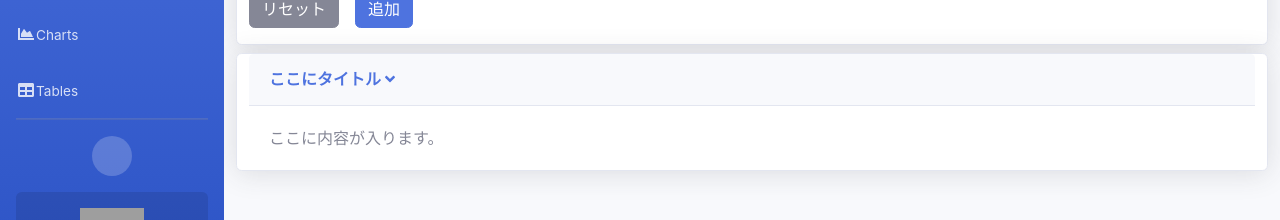
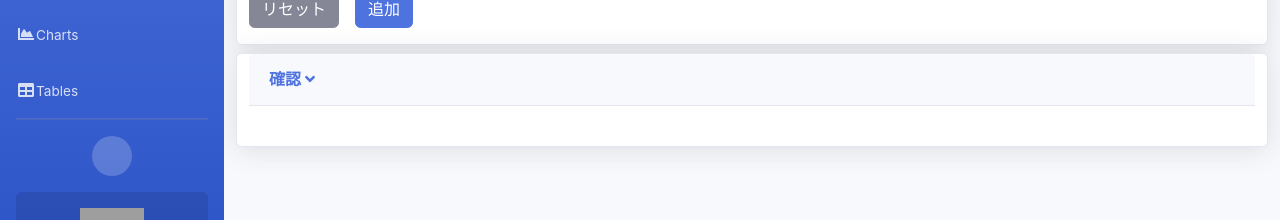
Before and after one commit to akimoto-willof/vue3-router-store-TodoList, a Vue app: page / in a window 1280 px wide. Shown: the part 657-877 px from the top of the page. Built offline with nearby package versions, Linux system fonts and the light colour scheme; grey boxes are pictures that could not be loaded.

Commit message:
todoフォームからstore経由で表示完了

```diff
--- a/src/components/CardList.vue
+++ b/src/components/CardList.vue
@@ -1,19 +1,22 @@
 <template>
+    <template v-for="item in todoData" :key="todo">
         <div class="card shadow mb-2 is-animated">
             <a href="#" class="d-block card-header py-3" role="button" @click="showDetail = !showDetail">
                 <h6 class="m-0 font-weight-bold text-primary">
-                {{ todoTitle }}
+                    {{ item.title }}
                     <font-awesome-icon :icon="showDetail ? 'angle-down' : 'angle-right'" />
                 </h6>
             </a>
             <div class="collapse show" v-if="showDetail">
-            <div class="card-body">{{ todoDetail }}</div>
+                <div class="card-body">{{ item.detail }}</div>
             </div>
         </div>
+    </template>
 </template>
 
 <script>
 import { ref } from "vue";
+import { useStore } from "vuex";
 
 export default {
     props: {
@@ -28,9 +31,12 @@ export default {
     },
     setup(props) {
         const showDetail = ref(true);
+        const store = useStore();
+        const todoData = ref(store.state.todo);
 
         return {
             showDetail,
+            todoData,
         };
     },
 };
--- a/src/store/index.js
+++ b/src/store/index.js
@@ -3,15 +3,20 @@ import { createStore } from "vuex";
 export default createStore({
     state() {
         return {
-            todo: {
-                title: "確認",
-                detail: "",
-            },
+            todo: [
+                {
+                    title: "確認",
+                    detail: "",
+                },
+            ],
         };
     },
     mutations: {
         increment(state, payload) {
-            console.log(payload);
+            state.todo.push({
+                title: payload.title,
+                detail: payload.detail,
+            });
         },
     },
     actions: {
```
Lines whose indentation alone changed are shown as unchanged.
